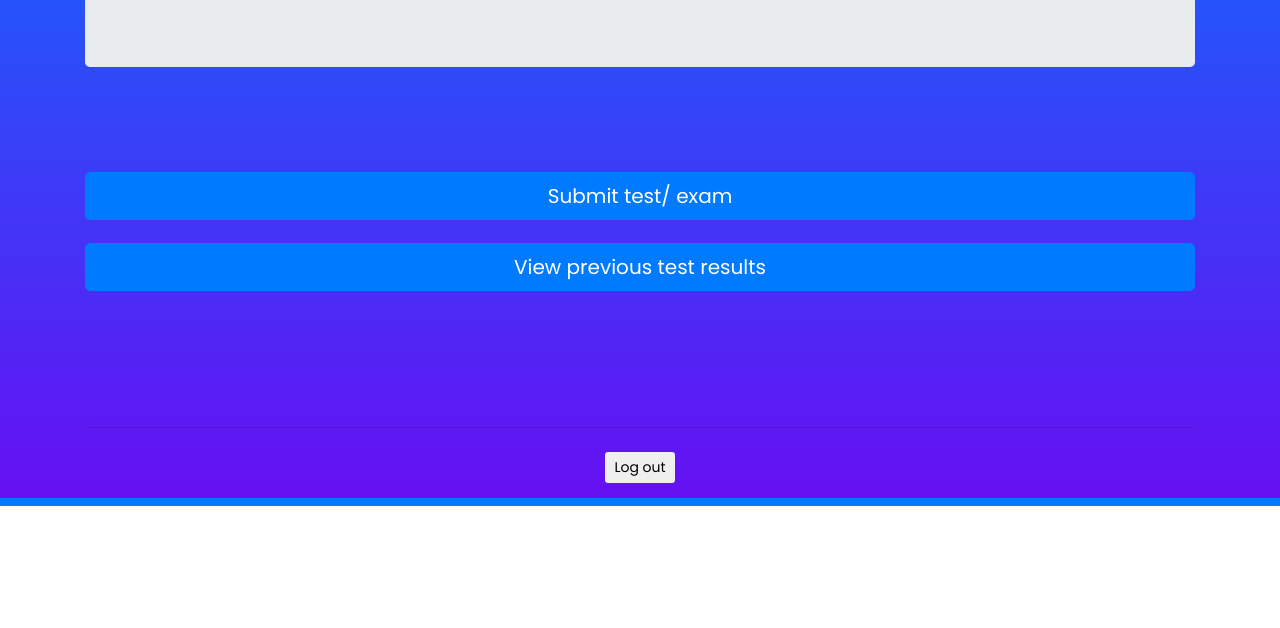
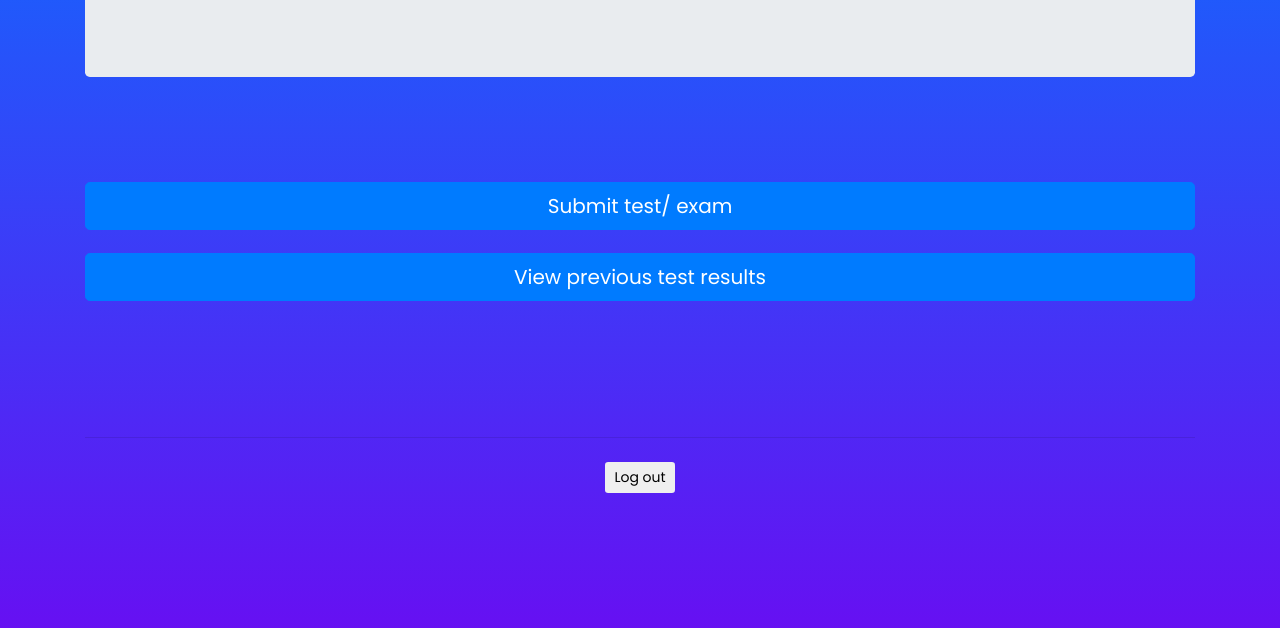
Before and after one commit to Srihari44/Online-exam-system-view, a plain HTML site: page Student/index.html in a window 1280 px wide. Shown: the part 294-922 px from the top of the page. Before the commit the page ends 800 px from the top, so only its background shows below. Drawn offline with nearby package versions, Linux system fonts and the light colour scheme.

Commit message:
container bug fix

```diff
--- a/Student/assets/css/studentStyle.css
+++ b/Student/assets/css/studentStyle.css
@@ -19,6 +19,10 @@ body {
 .navbar-toggler-icon:focus {
   outline: none !important;
   box-shadow: none !important;
+}
+.container{
+  height: 100vh !important;
+  margin-top: 20px;
 }
 .jumbotron {
   margin-top: 10px;
```
